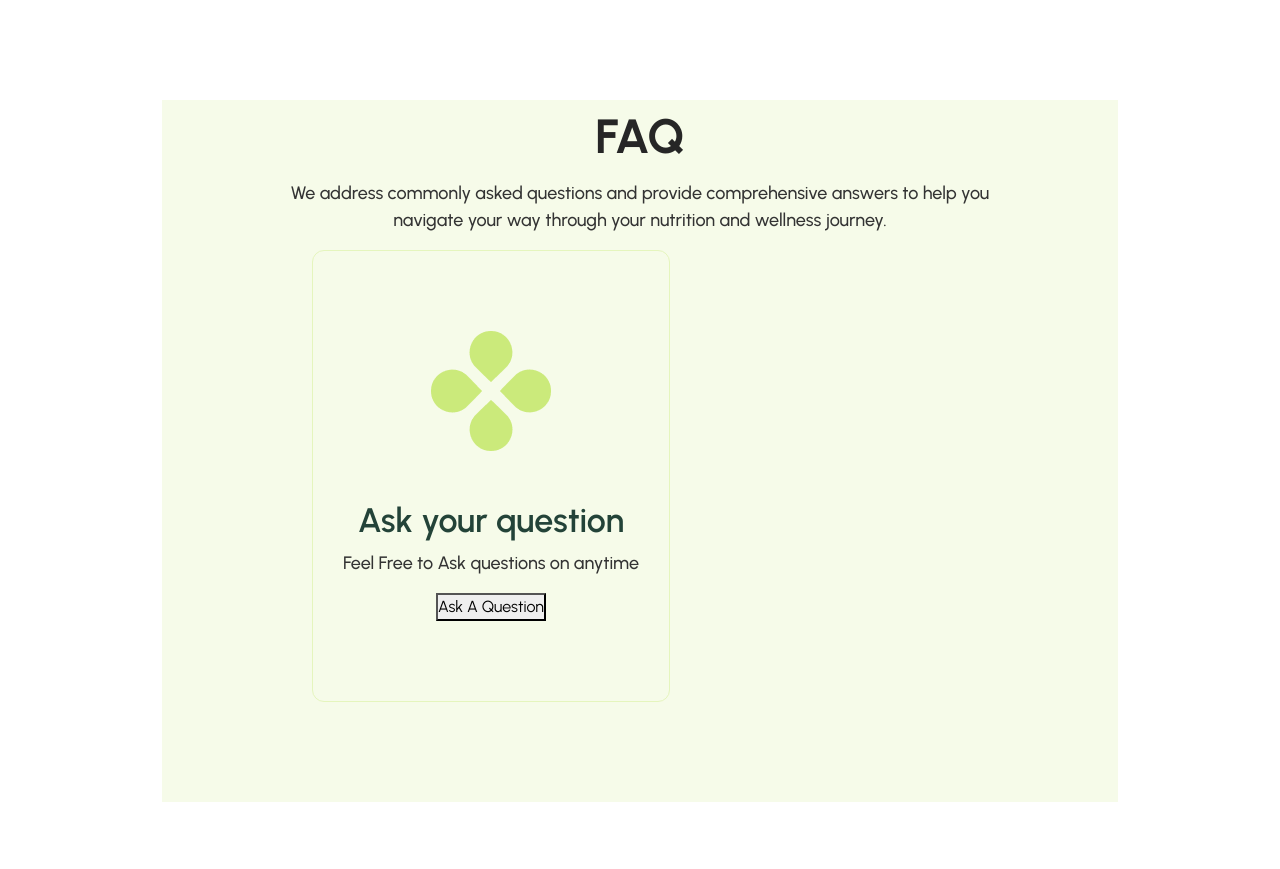
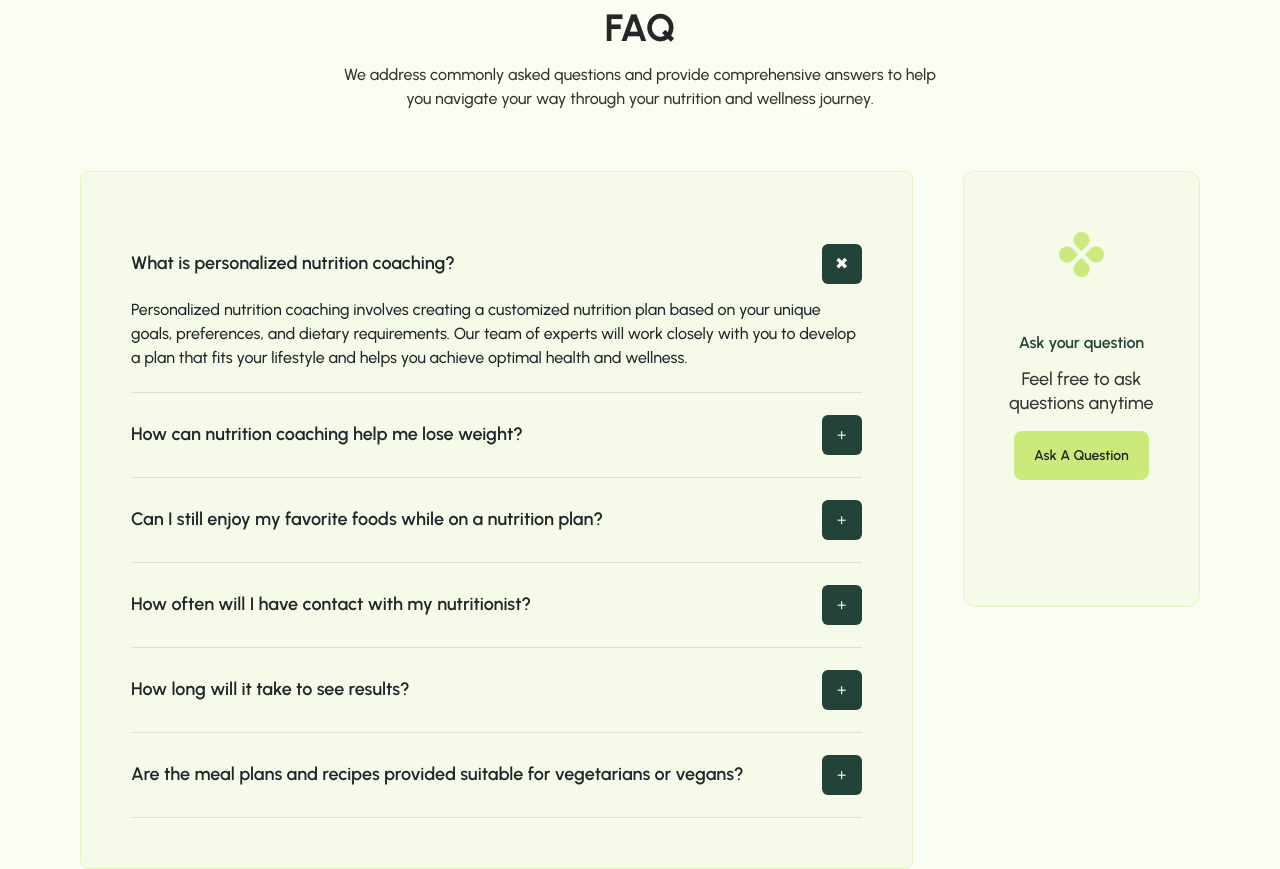
Before and after one commit to RaghadDeveloper/Nutritionist, a React (Vite) app: page /pricing in a window 1280 px wide. Before the commit the page ends 802 px from the top, so only its background shows below. Built offline with nearby package versions, Linux system fonts and the light colour scheme.

Commit message:
therd commit

```diff
--- /dev/null
+++ b/src/Components/Data/faqData.jsx
@@ -0,0 +1,32 @@
+export const title = 'FAQ'
+export const text = 'We address commonly asked questions and provide comprehensive answers to help you navigate your way through your nutrition and wellness journey.'
+
+
+const faqData = [
+    {
+      question: "What is personalized nutrition coaching?",
+      answer: "Personalized nutrition coaching involves creating a customized nutrition plan based on your unique goals, preferences, and dietary requirements. Our team of experts will work closely with you to develop a plan that fits your lifestyle and helps you achieve optimal health and wellness.",
+    },
+    {
+      question: "How can nutrition coaching help me lose weight?",
+      answer: "Nutrition coaching helps you adopt healthier eating habits and create a balanced diet tailored to your weight loss goals.",
+    },
+    {
+      question: "Can I still enjoy my favorite foods while on a nutrition plan?",
+      answer: "Yes, moderation is key, and a good nutrition plan can accommodate your favorite foods while maintaining overall balance.",
+    },
+    {
+      question: "How often will I have contact with my nutritionist?",
+      answer: "Contact frequency varies but can be customized based on your needs and preferences.",
+    },
+    {
+      question: "How long will it take to see results?",
+      answer: "Results depend on your goals and adherence to the nutrition plan. Typically, noticeable results appear in a few weeks.",
+    },
+    {
+      question: "Are the meal plans and recipes provided suitable for vegetarians or vegans?",
+      answer: "Yes, meal plans can be customized to suit vegetarian and vegan preferences.",
+    },
+  ];
+
+  export default faqData;
--- a/src/Components/FAQ/FAQ.css
+++ b/src/Components/FAQ/FAQ.css
@@ -1,67 +1,11 @@
-.NG-FAQ {
-    margin: 100px 162px 0 162px;
-    padding: 0 100px 100px 100px;
-    text-align: center;
+.NG-faq-container {
+  display: flex;
+  gap: 50px;
+}
+
+@media (max-width: 576px) {
+  .NG-faq-container {
     display: flex;
     flex-direction: column;
-    background-color: var(--light-beige);
+  }
 }
-.NG-FAQ .NG-first {
-    gap: 10px;
-}
-.NG-FAQ .NG-first h3{
-    font-weight: 700;
-    font-size: 48px;
-    line-height: 72px;
-    text-align: center;
-    color: var( --dark-gray);
-}
-
-
-.NG-FAQ .NG-first p {
-    font-weight: 500;
-    font-size: 18px;
-    line-height: 27px;
-    text-align: center;
-    color: var(--medium-gray);
-}
-
-.NG-FAQ .NG-first1 {
-    width: 79.8%;
-    gap: 50px;
-    display: flex;
-}
-
-.NG-FAQ .NG-first1 .NG-right1 {
-    gap: 50px;
-    padding: 80px 30px;
-    color: var(--light-beige);
-    border: 1px solid var(--pale-green);
-    border-radius: 12px;
-}
-
-.NG-FAQ .NG-first1 .NG-right1 img {
-    width: 120px;
-}
-
-.NG-FAQ .NG-first1 .NG-right1 .NG-text {
-  /*  width: 458px;*/
-    gap: 16px;
-    padding-top: 50px;
-}
-
-.NG-FAQ .NG-first1 .NG-right1 .NG-text  h5 {
-    font-weight: 600;
-    font-size: 34px;
-    line-height: 40.8px;
-    text-align: center;
-    color: var(--darker-green);
-}
-
-.NG-FAQ .NG-first1 .NG-right1 .NG-text p{
-    font-weight: 500;
-    font-size: 18px;
-    line-height: 27px;
-    align-items: center;
-    color: var( --medium-gray);
-}
--- a/src/Components/FAQ/FAQ.jsx
+++ b/src/Components/FAQ/FAQ.jsx
@@ -1,28 +1,20 @@
 import React from 'react'
 import './FAQ.css'
-import img from './../../assets/images/pricing/Logo.png'
+import SectionHeader from '../SectionHeader/SectionHeader'
+import { title, text } from "./../Data/faqData.jsx"
+import FaqCard from '../FaqCard/FaqCard.jsx'
+import FaqQuestion from '../FaqQuestion/FaqQuestion/FaqQuestion.jsx'
+
 export default function FAQ() {
   return (
-    <div className='NG-FAQ'>
-      <div className='NG-first'>
-        <h3>FAQ</h3>
-        <p>We address commonly asked questions and provide comprehensive answers to help you navigate your way through your nutrition and wellness journey.</p>
+    <section className='main-container '>
+      <SectionHeader title={title} text={text} />
+      <div className="NG-faq-container" >
+        <div className="NG-faq-questions">
+          <FaqQuestion />
+        </div>
+        <FaqCard />
       </div>
-      <div className='NG-first1'>
-        <div className='NG-left1'>
-
-        </div>
-        <div className='NG-right1'>
-          <img src={img} alt="logo" />
-          <div className='NG-text'>
-            <h5>Ask your question</h5>
-            <p>Feel Free to Ask questions on anytime</p>
-          </div>
-          <div className='NG-BTN'>
-            <button>Ask A Question</button>
-          </div>
-        </div>
-      </div>
-    </div>
+    </section>
   )
 }
--- /dev/null
+++ b/src/Components/FaqCard/FaqCard.css
@@ -0,0 +1,105 @@
+
+.NG-faq-card {
+    display: flex;
+    flex-direction: column;
+    align-items: center;
+    background-color: var(--light-beige);
+    padding: 80px 30px;
+    color: var(--light-beige);
+    border: 1px solid var(--pale-green);
+    border-radius: 12px;
+    width:/* 32.45%;*/ 518px;
+    height: 527px;
+}
+
+.NG-faq-card img {
+    width: 23.16%;
+    margin-bottom: 50px;
+}
+.NG-faq-card .NG-QUES {
+    text-align: center;
+}
+.NG-faq-card .NG-QUES h6 {
+    font-weight: 600;
+    line-height: 40.8px;
+    color: var(--darker-green);
+}
+.NG-faq-card .NG-QUES p{
+    font-weight: 500;
+    line-height: 27px;
+    font-size: 18px;
+    color: var( --medium-gray);
+}
+
+.NG-faq-card button{
+    border-radius: 8px;
+    border: none;
+    background-color: var(--light-green);
+    color: var(--dark-gray);
+    line-height: 27px;
+    font-size: 18px;
+    font-weight: 600;
+    padding: 18px 28px;
+}
+
+@media (max-width: 1440px) {
+    .NG-faq-card {
+      /*  width: 32.26%;*/
+        height: 436px;
+        padding: 60px 24px;
+    }
+
+    .NG-faq-card img {
+        width: 24.21%;
+    }
+
+    .NG-faq-card .NG-QUES h6 {
+        line-height: 31.2px;
+    }
+
+    .NG-faq-card .NG-QUES p {
+       /* font-size: 16px;*/
+        line-height: 24px;
+    }
+
+    .NG-faq-card button {
+        font-size: 14px;
+        line-height: 21px;
+        padding: 14px 20px 14px 20px;
+    }
+
+}
+
+
+
+
+
+
+
+
+
+@media (max-width: 576px){
+    .NG-faq-card{
+        width: 91.79%;
+        gap: 30px;
+        padding: 50px 24px;
+    }
+    .NG-faq-card img {
+        width: 22.34%;
+    }
+    .NG-faq-card .NG-QUES h6{
+        font-size: 22px;
+        line-height: 26.4px;
+        padding: 0px 24px 0px 24px;
+    }
+    .NG-faq-card .NG-QUES p {
+        font-size: 14px;
+        line-height: 21px;
+    }
+    .NG-faq-card button{
+        padding: 14px 20px;
+        font-size: 14px;
+        line-height: 21px;
+    }
+
+}
--- /dev/null
+++ b/src/Components/FaqCard/FaqCard.jsx
@@ -0,0 +1,19 @@
+import React from 'react'
+import './FaqCard.css'
+import img1 from './../../assets/images/pricing/Logo.png'
+const FaqCard = () => {
+    return (
+        <div className='NG-faq-card'>
+            <img src={img1} alt="logo" />
+            <div className='NG-QUES'>
+                <h6>Ask your question</h6>
+                <p>Feel free to ask questions anytime</p>
+            </div>
+            <button>
+                Ask A Question
+            </button>
+        </div>
+    )
+}
+
+export default FaqCard
--- /dev/null
+++ b/src/Components/FaqQuestion/FaqQuestion/FaqQuestion.css
@@ -0,0 +1,89 @@
+.NGfaq-container {
+    background-color: var(--light-beige);
+    border-radius: 8px;
+    border: 1px solid var(--pale-green);
+    padding: 60px;
+}
+
+.NGfaq-item {
+    border-bottom: 1px solid #ddd;
+    padding: 28px 0;
+}
+
+.NGfaq-question {
+    display: flex;
+    justify-content: space-between;
+    align-items: center;
+    cursor: pointer;
+    border-radius: 4px;
+}
+
+.NGfaq-container .NGfaq-item .NGfaq-question span {
+    font-size: 20px;
+    font-weight: 600;
+    line-height: 24px;
+}
+
+.NGfaq-container .NGfaq-item .NGfaq-answer {
+    font-size: 18px;
+    font-weight: 500;
+    line-height: 27px;
+    margin-top: 20px;
+}
+
+.NGfaq-toggle-btn {
+    background: var(--darker-green);
+    width: 48px;
+    height: 48px;
+    color: white;
+    border: none;
+    border-radius: 6px;
+    cursor: pointer;
+}
+
+@media(max-width:1440px) {
+    .NGfaq-container {
+        padding: 50px;
+    }
+
+    .NGfaq-container .NGfaq-item .NGfaq-answer {
+        margin-top: 14px;
+        font-size: 16px;
+        font-weight: 500;
+        line-height: 24px;
+    }
+
+    .NGfaq-container .NGfaq-item .NGfaq-question span {
+        font-size: 18px;
+        font-weight: 600;
+        line-height: 21.6px;
+
+    }
+
+    .NGfaq-item {
+        padding: 22px 0;
+    }
+
+    .NGfaq-toggle-btn {
+        width: 40px;
+        height: 40px;
+        padding: 15px;
+        display: flex;
+        align-items: center;
+        justify-content: center;
+    }
+}
+
+@media(max-width:992px) {
+    .NGfaq-container {
+        padding: 30px;
+    }
+    .NGfaq-container .NGfaq-item .NGfaq-question span {
+        font-size: 16px;
+        font-weight: 600;
+        line-height: 19.2px;
+    }
+    .NGfaq-container .NGfaq-item .NGfaq-answer {
+        margin-top: 22px;
+    }
+}
--- /dev/null
+++ b/src/Components/FaqQuestion/FaqQuestion/FaqQuestion.jsx
@@ -0,0 +1,34 @@
+import React, { useState } from "react"
+import faqData from "./../../Data/faqData"
+import "./FaqQuestion.css"
+
+const FaqQuestion = () => {
+  const [activeIndex, setActiveIndex] = useState(0);
+
+  const toggleAccordion = (index) => {
+    setActiveIndex(activeIndex === index ? null : index);
+  };
+
+  return (
+    <div className="NGfaq-container">
+      {faqData.map((item, index) => (
+        <div key={index} className="NGfaq-item">
+          <div
+            className="NGfaq-question"
+            onClick={() => toggleAccordion(index)}
+          >
+            <span>{item.question}</span>
+            <button className="NGfaq-toggle-btn">
+              {activeIndex === index ? "✖" : "+"}
+            </button>
+          </div>
+          {activeIndex === index && (
+            <div className="NGfaq-answer">{item.answer}</div>
+          )}
+        </div>
+      ))}
+    </div>
+  );
+};
+
+export default FaqQuestion;
--- a/src/Components/HomeHero/HomeHero.jsx
+++ b/src/Components/HomeHero/HomeHero.jsx
@@ -1,6 +1,6 @@
 import React from 'react'
-import img1 from './../../assets/images/home/hero img.png'
-import img2 from './../../assets/images/home/hero users.png'
+import img1 from '../../assets/images/home/heroImg.png'
+import img2 from '../../assets/images/home/heroUsers.png'
 import './HomeHero.css'
 export default function HomeHero() {
     return (
```
Also changed, not shown: src/Components/FaqQuestion/FaqQuestion.jsx (deleted, +0 -8 lines), src/Components/FaqQuestion/FaqQuestion.css (deleted).
